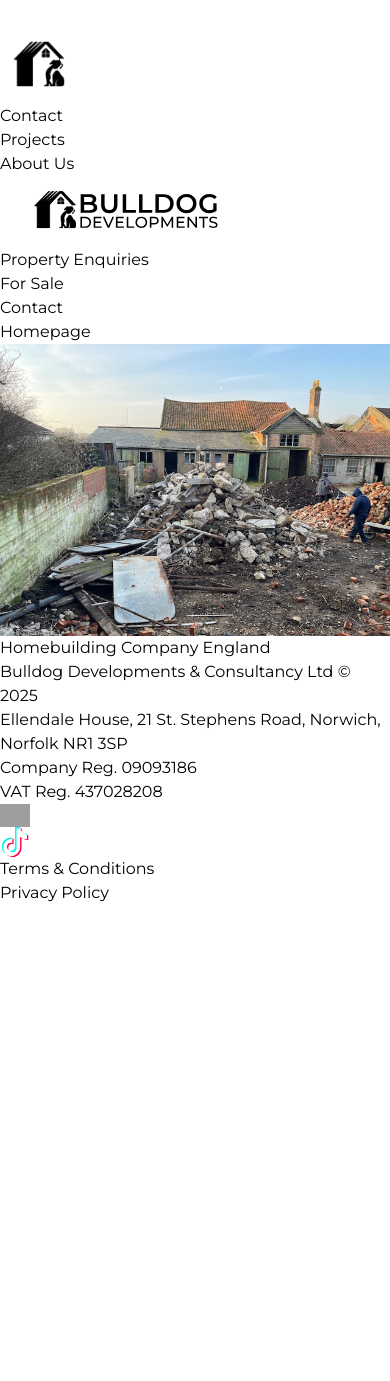
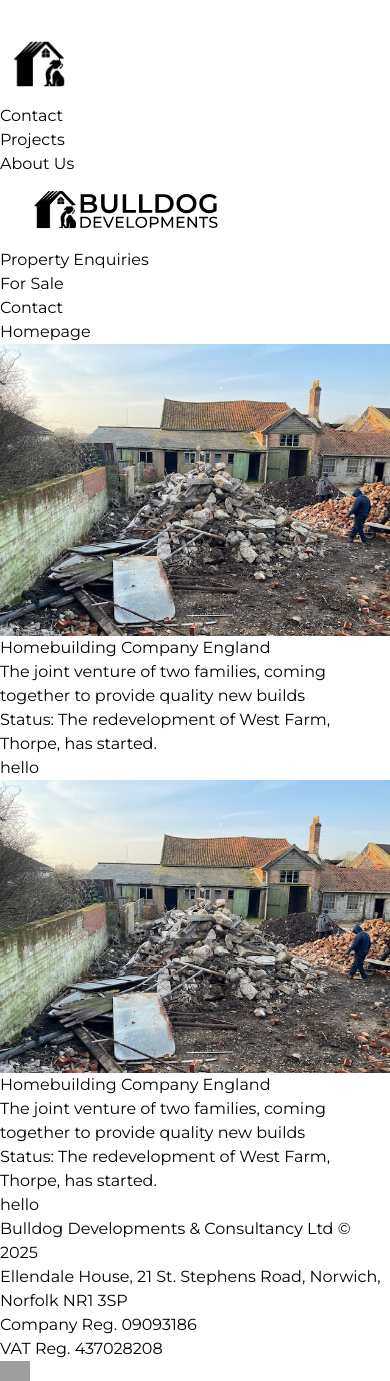
Before and after one commit to alehow84/bulldog-site, a Next.js app: page / in a window 390 px wide. Shown: the top 1381 px of the page. Before the commit the page ends 905 px from the top, so only its background shows below. Built offline with nearby package versions, Linux system fonts and the light colour scheme; grey boxes are pictures that could not be loaded.

Commit message:
amend layout styling to ensure Footer is sticky for mobile and desktop view

```diff
--- a/src/app/layout.tsx
+++ b/src/app/layout.tsx
@@ -32,10 +32,12 @@ export default function RootLayout({
 }>) {
   return (
     <html lang="en">
-      <body className={`${monserrat.className} max-w-screen`}>
+      <body
+        className={`${monserrat.className} max-w-screen flex flex-col min-h-screen`}
+      >
         <GlobalStateProvider>
           <Navbar />
-          {children}
+          <main className="flex-grow">{children}</main>
           <Footer />
         </GlobalStateProvider>
       </body>
--- a/src/app/page.tsx
+++ b/src/app/page.tsx
@@ -4,12 +4,14 @@ import ProjectTile from "@/components/ProjectTile";
 export default function Home() {
   return (
     <>
-      <main className="relative top-32 h-screen flex flex-col items-center">
+      {/* remove pb-10 in div class name when there is more page content to see if it still works */}
+      <div className="relative pt-32 pb-10 min-h-screen flex flex-col items-center">
         <h1 className="">Homepage</h1>
-        <div className="flex md:grid-cols-3 grid-cols-2 items-center gap-8">
+        <div className="grid grid-cols-1 md:grid-cols-2 justify-center gap-6 px-8">
+          <ProjectTile project={projects[5]} />
           <ProjectTile project={projects[5]} />
         </div>
-      </main>
+      </div>
     </>
   );
 }
--- a/src/components/Navbar.tsx
+++ b/src/components/Navbar.tsx
@@ -29,7 +29,7 @@ export default function Navbar() {
 
   return (
     <>
-      <nav className=" md:hidden fixed z-10 flex justify-evenly p-1 w-screen bg-black">
+      <nav className=" md:hidden fixed z-20 flex justify-evenly p-1 w-screen bg-black">
         <BurgerMenu />
         <div className="md:hidden">
           <HomeButton size={80} logo={MobileLogo} />
@@ -38,7 +38,7 @@ export default function Navbar() {
       </nav>
       {isMenuOpen ? <Menu /> : <></>}
       <div className="hidden md:block">
-        <nav className="flex flex-row fixed z-10 justify-evenly p-3 w-screen bg-black">
+        <nav className="flex flex-row fixed z-20 justify-evenly p-3 w-screen bg-black">
           <PageLink path="/projects" name="Projects" textSize="medium" />
           <PageLink path="/about" name="About Us" textSize="medium" />
           <div
--- a/src/components/ProjectTile.tsx
+++ b/src/components/ProjectTile.tsx
@@ -10,7 +10,7 @@ requirements
 
 export default function ProjectTile({ project }: { project: Project }) {
   return (
-    <div className="relative md:w-1/2 w-full h-full rounded-lg shadow-md shadow-slate-500 overflow-hidden">
+    <div className="relative w-full h-full rounded-lg shadow-md shadow-slate-500 overflow-hidden">
       {/*will need to amend how to refer to project details below */}
       <Image
         src={project.mainImage}
@@ -18,8 +18,14 @@ export default function ProjectTile({ project }: { project: Project }) {
         className="object-cover"
       />
       <div className="z-10 absolute inset-0 flex items-center justify-center">
-        <div className="bg-white bg-opacity-75 w-full h-auto text-center">
-          <p>{project.name}</p>
+        <div className="bg-white bg-opacity-75 w-full h-fit text-center">
+          <p className="py-1 font-semibold justify-center">{project.name}</p>
+          <p className="text-xs w-4/5 justify-center">{project.description}</p>
+          {/* <p>{project.buildCompletionStatus}</p> */}
+          <div className="flex justify-evenly items-center text-xs py-1">
+            <div>{`Status: ${project.buildCompletionStatus}`}</div>
+            <div>hello</div>
+          </div>
         </div>
       </div>
     </div>
--- a/src/data/ProjectsData.tsx
+++ b/src/data/ProjectsData.tsx
@@ -9,7 +9,8 @@ export interface Project {
   carouselImages: any;
   forSaleBool: boolean;
   archiveBool: boolean;
-  buildCompletionDate: string;
+  buildCompletionStatus: string;
+  link: string;
 }
 
 export const projects: Project[] = [
@@ -21,7 +22,8 @@ export const projects: Project[] = [
     carouselImages: null,
     forSaleBool: false,
     archiveBool: true,
-    buildCompletionDate: "2006",
+    buildCompletionStatus: "Completed 2006",
+    link: "",
   },
   {
     id: "p2",
@@ -31,7 +33,8 @@ export const projects: Project[] = [
     carouselImages: null,
     forSaleBool: false,
     archiveBool: true,
-    buildCompletionDate: "1997",
+    buildCompletionStatus: "Completed 1997",
+    link: "",
   },
   {
     id: "p3",
@@ -41,7 +44,8 @@ export const projects: Project[] = [
     carouselImages: null,
     forSaleBool: true,
     archiveBool: false,
-    buildCompletionDate: "2025",
+    buildCompletionStatus: "Completed 2025",
+    link: "",
   },
   {
     id: "p4",
@@ -51,7 +55,8 @@ export const projects: Project[] = [
     carouselImages: null,
     forSaleBool: true,
     archiveBool: false,
-    buildCompletionDate: "Jan 2024",
+    buildCompletionStatus: "Completed Jan 2024",
+    link: "",
   },
   {
     id: "p5",
@@ -61,16 +66,20 @@ export const projects: Project[] = [
     carouselImages: null,
     forSaleBool: false,
     archiveBool: false,
-    buildCompletionDate: "work ongoing",
+    buildCompletionStatus: "Work ongoing",
+    link: "",
   },
   {
     id: "p6",
     name: "Homebuilding Company England",
-    description: "Quality new builds",
+    description:
+      "The joint venture of two families, coming together to provide quality new builds",
     mainImage: WestFarm,
     carouselImages: null,
     forSaleBool: false,
     archiveBool: false,
-    buildCompletionDate: "work ongoing",
+    buildCompletionStatus:
+      "The redevelopment of West Farm, Thorpe, has started.",
+    link: "https://homebuildingcompanyengland.com/",
   },
 ];
```
